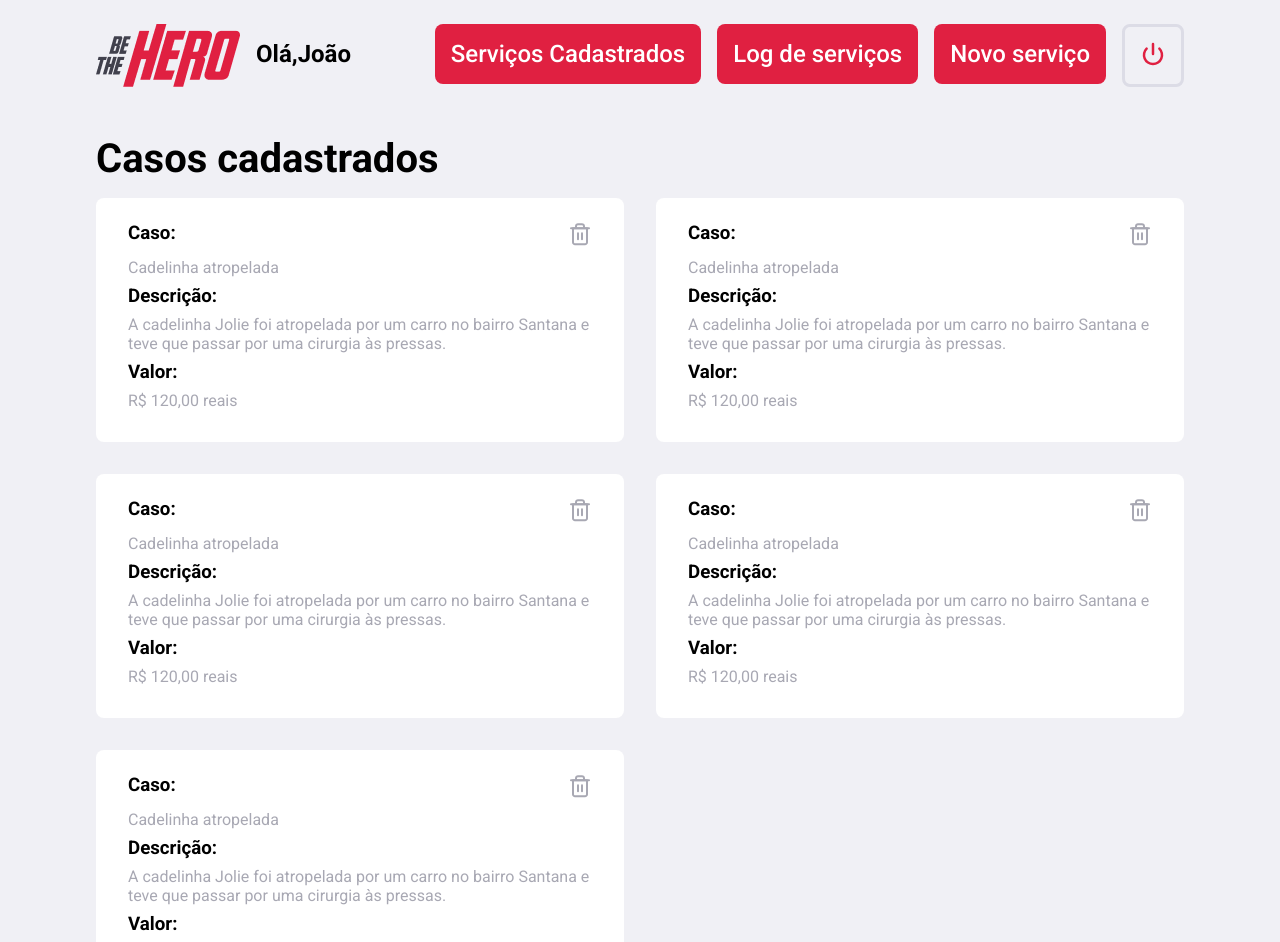
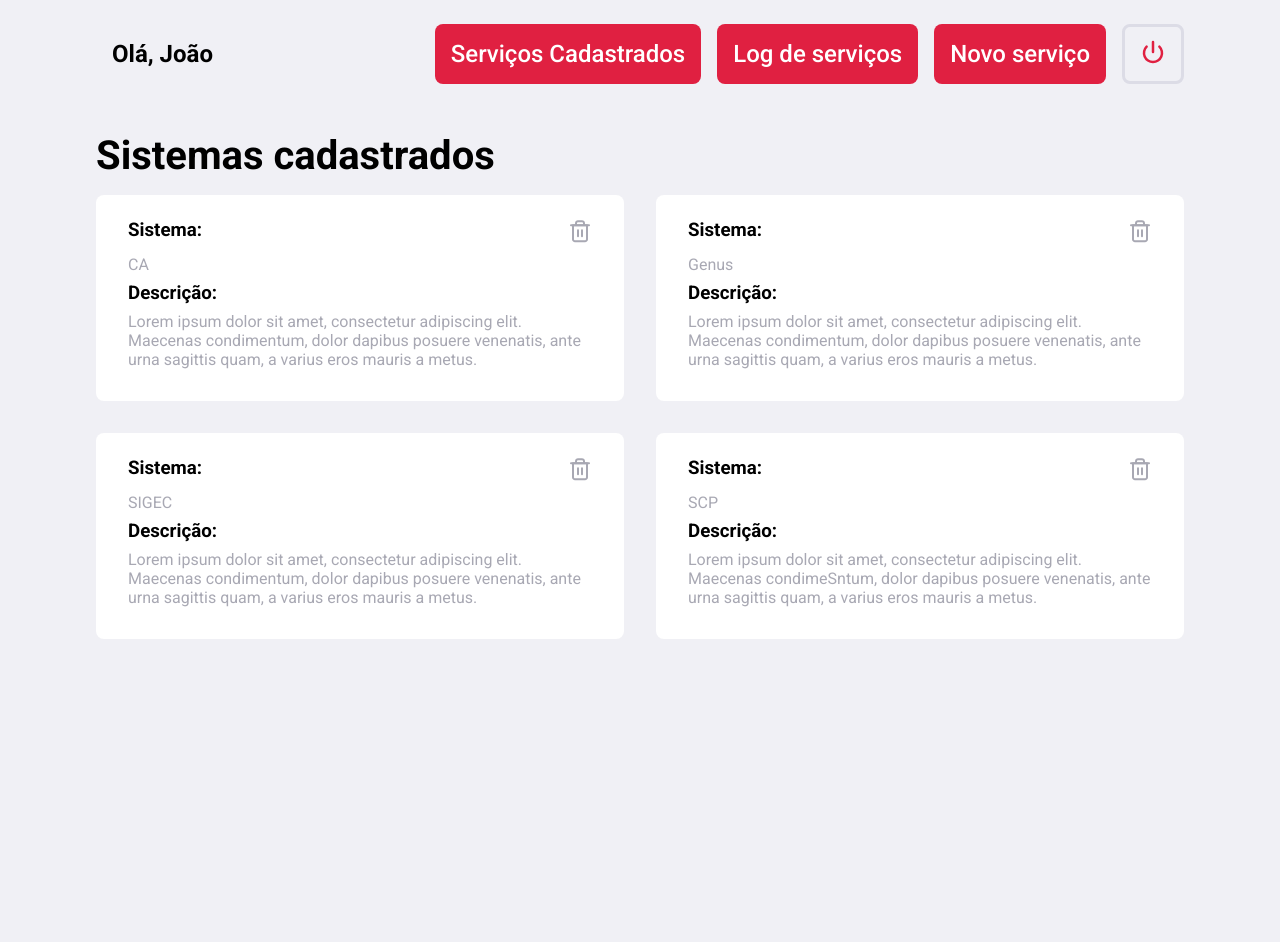
Before and after one commit to Arsene1999/barramento-front-end, a React (Create React App) app: page /home in a window 1280 px wide. Shown: the top 942 px of the page. After the commit the page ends 800 px from the top, so only its background shows below. Built offline with nearby package versions, Linux system fonts and the light colour scheme.

Commit message:
Tornar o sistema um barramento

```diff
--- a/src/components/Casos-Cadastrados/index.tsx
+++ b/src/components/Casos-Cadastrados/index.tsx
@@ -1,97 +1,75 @@
 import React from "react";
 import { Container, Content, Cards } from "./style";
-import Apagar from '../../assets/Apagar.svg';
+import Apagar from "../../assets/Apagar.svg";
 
 export function Body() {
   return (
     <Container>
       <Content>
-          <h1>Casos cadastrados</h1>
+        <h1>Sistemas cadastrados</h1>
         <Cards>
-
           <div>
             <h3>
-                Caso:
+              Sistema:
               <button type="button">
                 <img src={Apagar} alt="" />
               </button>
             </h3>
-              <p>Cadelinha atropelada</p>
+            <p>CA</p>
             <h3>Descrição:</h3>
             <p>
-                A cadelinha Jolie foi atropelada por um carro no bairro Santana e teve que passar por uma cirurgia às pressas.
+              Lorem ipsum dolor sit amet, consectetur adipiscing elit. Maecenas
+              condimentum, dolor dapibus posuere venenatis, ante urna sagittis
+              quam, a varius eros mauris a metus.
             </p>
-              <h3>Valor:</h3>
-              <p>R$ 120,00 reais</p>
           </div>
-
           <div>
             <h3>
-                Caso:
+              Sistema:
               <button type="button">
                 <img src={Apagar} alt="" />
               </button>
             </h3>
-              <p>Cadelinha atropelada</p>
+            <p>Genus</p>
             <h3>Descrição:</h3>
             <p>
-                A cadelinha Jolie foi atropelada por um carro no bairro Santana e teve que passar por uma cirurgia às pressas.
+              Lorem ipsum dolor sit amet, consectetur adipiscing elit. Maecenas
+              condimentum, dolor dapibus posuere venenatis, ante urna sagittis
+              quam, a varius eros mauris a metus.
             </p>
-              <h3>Valor:</h3>
-              <p>R$ 120,00 reais</p>
           </div>
-
           <div>
             <h3>
-                Caso:
+              Sistema:
               <button type="button">
                 <img src={Apagar} alt="" />
               </button>
             </h3>
-              <p>Cadelinha atropelada</p>
+            <p>SIGEC</p>
             <h3>Descrição:</h3>
             <p>
-                A cadelinha Jolie foi atropelada por um carro no bairro Santana e teve que passar por uma cirurgia às pressas.
+              Lorem ipsum dolor sit amet, consectetur adipiscing elit. Maecenas
+              condimentum, dolor dapibus posuere venenatis, ante urna sagittis
+              quam, a varius eros mauris a metus.
             </p>
-              <h3>Valor:</h3>
-              <p>R$ 120,00 reais</p>
           </div>
-
           <div>
             <h3>
-                Caso:
+              Sistema:
               <button type="button">
                 <img src={Apagar} alt="" />
               </button>
             </h3>
-              <p>Cadelinha atropelada</p>
+            <p>SCP</p>
             <h3>Descrição:</h3>
             <p>
-                A cadelinha Jolie foi atropelada por um carro no bairro Santana e teve que passar por uma cirurgia às pressas.
+              Lorem ipsum dolor sit amet, consectetur adipiscing elit. Maecenas
+              condimeSntum, dolor dapibus posuere venenatis, ante urna sagittis
+              quam, a varius eros mauris a metus.
             </p>
-              <h3>Valor:</h3>
-              <p>R$ 120,00 reais</p>
           </div>
-
-            <div>
-              <h3>
-                Caso:
-                <button type="button">
-                  <img src={Apagar} alt="" />
-                </button>
-              </h3>
-              <p>Cadelinha atropelada</p>
-              <h3>Descrição:</h3>
-              <p>
-                A cadelinha Jolie foi atropelada por um carro no bairro Santana e teve que passar por uma cirurgia às pressas.
-              </p>
-              <h3>Valor:</h3>
-              <p>R$ 120,00 reais</p>
-            </div>
-
         </Cards>
       </Content>
     </Container>
-
   );
 }
--- a/src/components/Header/index.tsx
+++ b/src/components/Header/index.tsx
@@ -1,5 +1,4 @@
 import {Container, Content, Cadastrar, TurnOFF} from './style';
-import image from '../../assets/Logo.png';
 import Sair from '../../assets/Sair.svg';
 import { Link } from 'react-router-dom';
 
@@ -8,8 +7,7 @@ export function Header() {
       <Container>
           <Content>
             <div>
-                <img src={image} />
-                <h1>Olá,João</h1>
+                <h1>Olá, João</h1>
             </div>
             <div>
               <Link to={`/home`}>
--- a/src/pages/Login/index.tsx
+++ b/src/pages/Login/index.tsx
@@ -1,9 +1,9 @@
-import {Container, Content, Inputs} from './style';
-import Logo from '../../assets/Logo (2).png';
-import Pessoas from '../../assets/Pessoas.png';
-import Voltar from '../../assets/Voltar.png';
-import React from 'react';
-import { Link } from 'react-router-dom';
+import { Container, Content, Inputs } from "./style";
+import Logo from "../../assets/Logo (2).png";
+import Pessoas from "../../assets/Pessoas.png";
+import Voltar from "../../assets/Voltar.png";
+import React from "react";
+import { Link } from "react-router-dom";
 
 export function Login() {
   return (
@@ -11,12 +11,11 @@ export function Login() {
       <Content>
         <form>
           <div>
-            <img src={Logo} alt="" />
-            <h1>Faça seu logon</h1>
+            <h1>Acesse o sistema</h1>
 
             <Inputs>
               <input placeholder="Login" type="String"></input>
-              <input placeholder="Senha" type="String"></input>
+              <input placeholder="Senha" type="password"></input>
               <Link to={`/home`}>
                 <button>Entrar</button>
               </Link>
@@ -25,7 +24,6 @@ export function Login() {
               <img src={Voltar} alt="" />
             </Link>
           </div>
-
         </form>
       </Content>
     </Container>
--- a/src/pages/Novo-Cadastro/index.tsx
+++ b/src/pages/Novo-Cadastro/index.tsx
@@ -1,39 +1,35 @@
-import {Container, Content, Inputs, Botao} from './style';
+import { Container, Content, Inputs, Botao } from "./style";
 
-import { Link } from 'react-router-dom';
-import Logo from '../../assets/Logo (1).png';
-import Voltar from '../../assets/Voltar.svg';
+import { Link } from "react-router-dom";
+import Voltar from "../../assets/Voltar.svg";
 
-
-export function NovoCadastro(){
-    return(
+export function NovoCadastro() {
+  return (
     <Container>
       <Content>
         <form>
           <div>
-                        <img src={Logo} alt="" />
             <h1>Cadastro</h1>
-                        <p>Faça seu cadastro, entre na plataforma e ajude pessoas a encontrarem os casos da sua ONG.</p>
-                        <Link  to={`/`}>
+            <p>
+              Cadastre aqui um novo usuário para acessar o sistema de
+              barramento!
+            </p>
+            <Link to={`/`}>
               <Botao>
                 <img src={Voltar} alt="" />
                 <h2>Voltar para o logon</h2>
               </Botao>
             </Link>
-
           </div>
 
           <Inputs>
-                        <input placeholder="Nome da ONG"  type="String"></input>
-                        <input placeholder="E-mail"  type="String"></input>
-                        <input placeholder="WhatsApp"  type="String"></input>
-                        <div style={{marginTop:"-0.5rem"}}>
-                            <input placeholder="Cidade" style={{marginRight:"0.5rem"}} type="String"></input>
-                            <input placeholder="UF" style={{width:"15%"}} type="String"></input>
-                        </div>
-                        <button><h3>Cadastrar</h3></button>
+            <input placeholder="Nome" type="String"></input>
+            <input placeholder="E-mail" type="String"></input>
+            <input placeholder="WhatsApp" type="password"></input>
+            <button>
+              <h3>Cadastrar</h3>
+            </button>
           </Inputs>
-
         </form>
       </Content>
     </Container>
--- a/src/pages/NovoCaso/index.tsx
+++ b/src/pages/NovoCaso/index.tsx
@@ -1,41 +1,57 @@
-import {Container, Content, Inputs, Botao} from './style';
+import { Container, Content, Inputs, Botao } from "./style";
 
-import { Link } from 'react-router-dom';
-import Logo from '../../assets/Logo (1).png';
-import Voltar from '../../assets/Voltar.svg';
+import { Header } from "../../components/Header";
+import { Link } from "react-router-dom";
+import Voltar from "../../assets/Voltar.svg";
 
-
-export function NovoCaso(){
-    return(
+export function NovoCaso() {
+  return (
+    <>
+      <Header />
       <Container>
         <Content>
           <form>
             <div>
-                        <img src={Logo} alt="" />
-                        <h1>Cadastrar novo caso</h1>
-                        <p>Descreva o caso detalhadamente para encontrar um herói para resolver isso.</p>
-                        <Link  to={`/home`}>
+              <h1>Cadastrar novo serviço</h1>
+              <p>
+                Aqui você poderá cadastrar um novo sistema no barramento, esse
+                sistema será capaz de fazer e receber requisições de todos os
+                nossos sistemas.
+              </p>
+              <Link to={`/home`}>
                 <Botao>
                   <img src={Voltar} alt="" />
                   <h2>Voltar para home</h2>
                 </Botao>
               </Link>
-
             </div>
 
             <Inputs>
-                        <input placeholder="Título do caso"  type="String"></input>
-                        <input placeholder="Descrição"  type="String" style={{paddingBottom:"6rem"}}></input>
-                        <input placeholder="Valor em reais"  type="String"></input>
+              <input placeholder="Nome do Sistema" type="String"></input>
+              <input
+                placeholder="Descrição"
+                type="String"
+                style={{ paddingBottom: "6rem" }}
+              ></input>
+              <input placeholder="Acesso" type="String"></input>
               <div>
-                            <button style={{background:"transparent",color:"var(--titulosSec)",border:"3.5px solid #DCDCE6"}}><h3>Cancelar</h3></button>
-                            <button><h3>Cadastrar</h3></button>
+                <button
+                  style={{
+                    background: "transparent",
+                    color: "var(--titulosSec)",
+                    border: "3.5px solid #DCDCE6",
+                  }}
+                >
+                  <h3>Cancelar</h3>
+                </button>
+                <button>
+                  <h3>Cadastrar</h3>
+                </button>
               </div>
-
             </Inputs>
-
           </form>
         </Content>
       </Container>
+    </>
   );
 }
```
Also changed, not shown: src/pages/Novo-Cadastro/style.ts (+24 -26 lines), src/pages/NovoCaso/style.ts (+25 -27 lines). Lines whose indentation alone changed are shown as unchanged.
